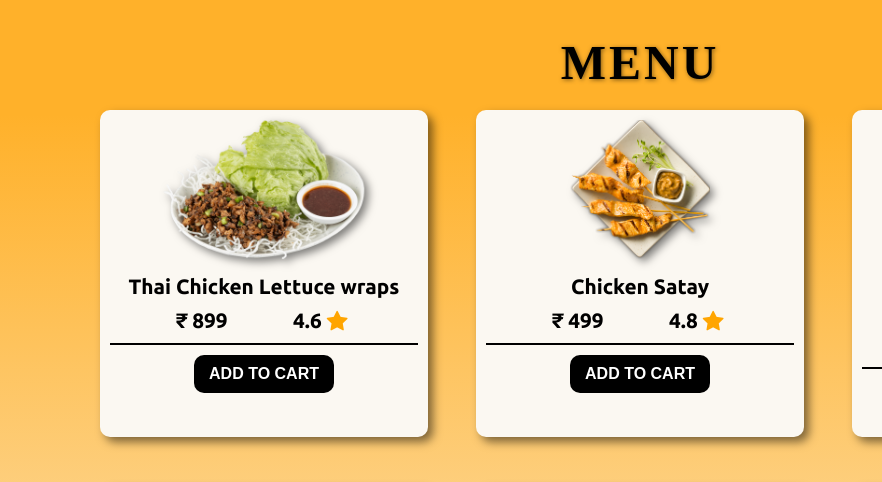
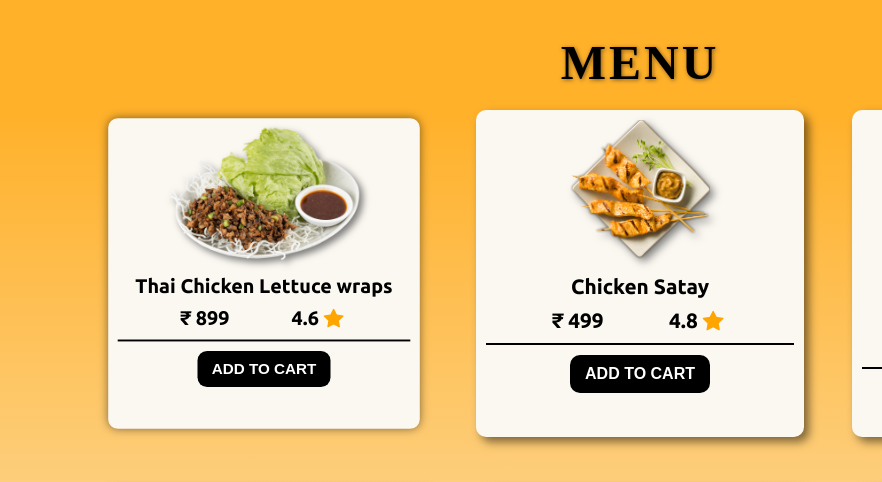
Before and after one commit to AtulSingh11-0/Food-Ordering-System, a plain HTML site: page thai_menu.html in a window 1280 px wide. In both pictures the pointer is over the element 264 px from the left and 957 px from the top of the page. Shown: the part 684-1166 px from the top of the page, 0-882 px from the left. Drawn offline with nearby package versions, Linux system fonts and the light colour scheme; a web font is replaced by a local one.

Commit message:
update chnage

```diff
--- a/menuStyling.css
+++ b/menuStyling.css
@@ -65,3 +65,7 @@
 #menu_container .menu_items .card button:hover {
     background: #8CCA72;
 }
+#menu_container .menu_items .card:hover{
+    transform: scale(0.95);
+    box-shadow: 0 0 10px rgba(0, 0, 0, 0.5);
+}
```
